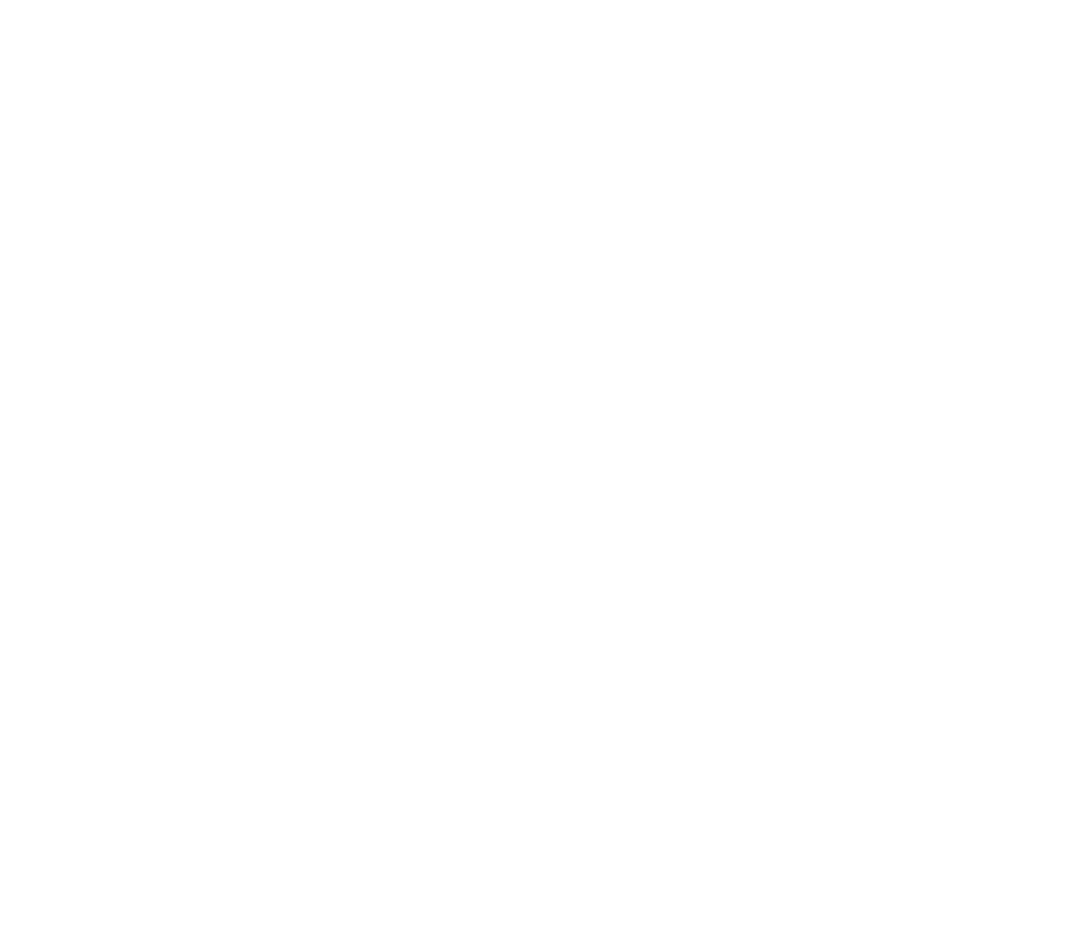
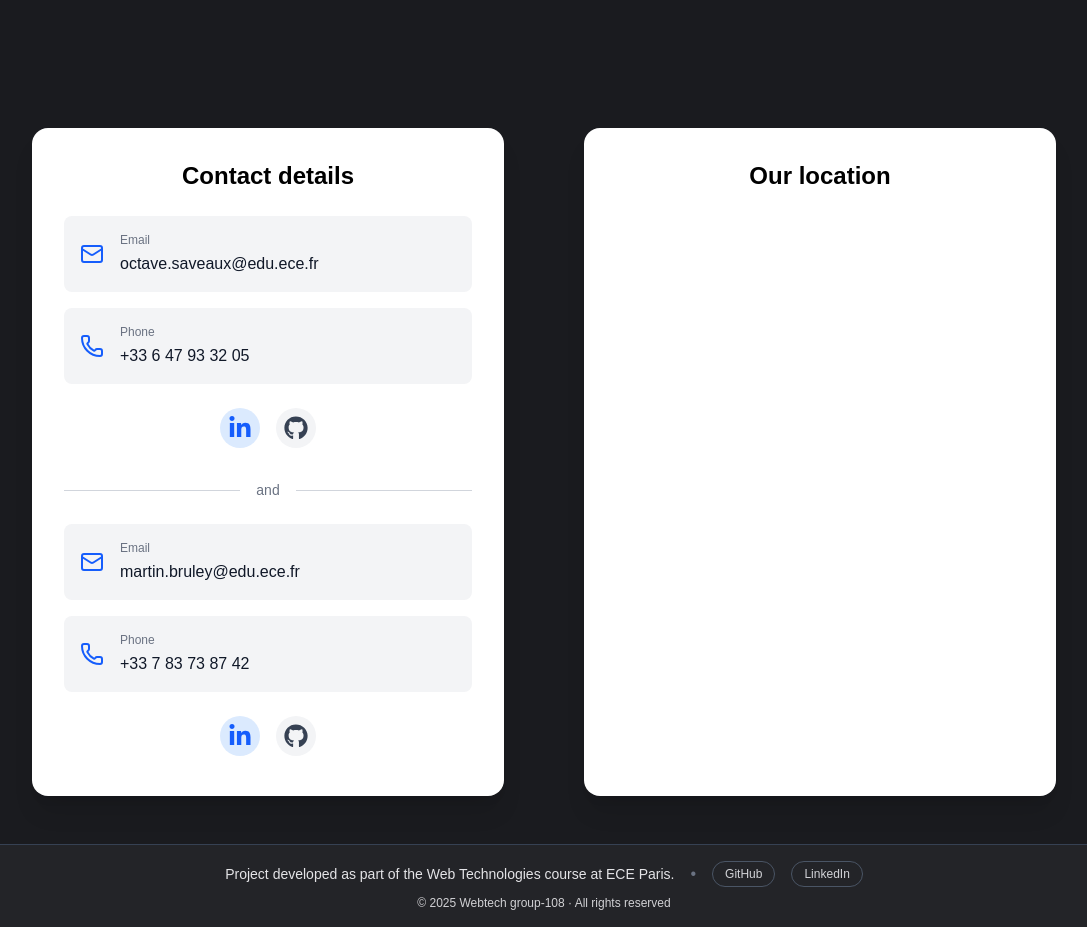
Before and after one commit to Octaveeee/webtech-108, a Next.js app: page /contacts in a window 1280 px wide. Shown: the part 1320-2247 px from the top of the page, without its empty margins (96-1183 px from the left). Before the commit the page ends 800 px from the top, so only its background shows below. Built offline with nearby package versions, Linux system fonts and the light colour scheme.

Commit message:
feat: add contact details with social links

```diff
--- a/package.json
+++ b/package.json
@@ -17,6 +17,7 @@
     "next": "15.5.4",
     "react": "19.1.0",
     "react-dom": "19.1.0",
+    "react-icons": "^5.5.0",
     "three": "^0.180.0"
   },
   "devDependencies": {
--- a/src/app/contacts/page.js
+++ b/src/app/contacts/page.js
@@ -1,15 +1,21 @@
 import Navbar from '@/components/navbar'
 import Footer from '@/components/footer'
+import { Mail, Phone, MapPin } from 'lucide-react'
+import { FaLinkedinIn, FaGithub } from 'react-icons/fa'
+
 
 export default function Contacts() {
+
+
+
   return (
     <div className="min-h-screen flex flex-col bg-[#1a1b1f] text-white">
       <Navbar />
 
 
-      <main className="container py-8 pt-22 flex-1">
-        <div className="flex flex-1 items-center justify-center px-6 py-16">
-          <div className="max-w-5xl w-full grid grid-cols-1 md:grid-cols-2 gap-12">
+      <main className="container py-4 pt-20 flex-1">
+        <div className="flex flex-1 items-center justify-center px-6 py-8">
+          <div className="max-w-5xl w-full grid grid-cols-2 grid-rows-3 gap-x-20 gap-y-0">
 
             {/* textes*/}
             <div className="flex flex-col justify-center">
@@ -45,6 +51,116 @@ export default function Contacts() {
               </form>
             </div>
 
+
+            {/* séparateur*/}
+            <div className="col-span-2 flex items-center justify-center gap-6">
+              <div className="flex-1 h-px bg-gray-600"></div>
+              <h1 className="text-3xl">or</h1>
+              <div className="flex-1 h-px bg-gray-600"></div>
+            </div>
+
+
+
+            {/* infos*/}
+            <div className="bg-white dark:bg-[#24252a] text-black dark:text-white rounded-2xl p-8 shadow-xl">
+              <h3 className="text-2xl font-bold mb-6 text-center">
+                Contact details
+              </h3>
+
+
+              {/* Octave SAVEAUX*/}
+              <div className="space-y-4">
+                <a href="mailto:octave.saveaux@edu.ece.fr" className="flex items-center gap-4 p-4 bg-gray-100 dark:bg-gray-800 rounded-lg hover:bg-gray-200 dark:hover:bg-gray-700 transition">
+                  <Mail size={24} className="text-blue-600 dark:text-blue-400" />
+                  <div>
+                    <p className="text-xs text-gray-500 dark:text-gray-400 mb-1">Email</p>
+                    <p className="text-gray-900 dark:text-white">octave.saveaux@edu.ece.fr</p>
+                  </div>
+                </a>
+
+                <a href="tel:+33647933205" className="flex items-center gap-4 p-4 bg-gray-100 dark:bg-gray-800 rounded-lg hover:bg-gray-200 dark:hover:bg-gray-700 transition">
+                  <Phone size={24} className="text-blue-600 dark:text-blue-400" />
+                  <div>
+                    <p className="text-xs text-gray-500 dark:text-gray-400 mb-1">Phone</p>
+                    <p className="text-gray-900 dark:text-white">+33 6 47 93 32 05</p>
+                  </div>
+                </a>
+
+                <div className="flex items-center justify-center gap-4 py-2">
+                  <a
+                    href="https://www.linkedin.com/in/octave-saveaux" target="_blank" rel="noopener noreferrer"
+                    className="p-2 rounded-full bg-blue-100 dark:bg-blue-900/30 text-blue-600 dark:text-blue-400 hover:bg-blue-200 dark:hover:bg-blue-900/50 transition"
+                  >
+                    <FaLinkedinIn size={24} />
+                  </a>
+
+                  <a
+                    href="https://github.com/Octaveeee" target="_blank" rel="noopener noreferrer"
+                    className="p-2 rounded-full bg-gray-100 dark:bg-gray-800 text-gray-700 dark:text-gray-300 hover:bg-gray-200 dark:hover:bg-gray-700 transition"
+                  >
+                    <FaGithub size={24} />
+                  </a>
+                </div>
+
+
+                {/* séparateur*/}
+                <div className="flex items-center justify-center gap-4 py-2">
+                  <div className="flex-1 h-px bg-gray-300 dark:bg-gray-600"></div>
+                  <span className="text-gray-500 dark:text-gray-400 text-sm">and</span>
+                  <div className="flex-1 h-px bg-gray-300 dark:bg-gray-600"></div>
+                </div>
+
+
+
+                {/* Martin BRULEY*/}
+                <a href="mailto:martin.bruley@edu.ece.fr" className="flex items-center gap-4 p-4 bg-gray-100 dark:bg-gray-800 rounded-lg hover:bg-gray-200 dark:hover:bg-gray-700 transition">
+                  <Mail size={24} className="text-blue-600 dark:text-blue-400" />
+                  <div>
+                    <p className="text-xs text-gray-500 dark:text-gray-400 mb-1">Email</p>
+                    <p className="text-gray-900 dark:text-white">martin.bruley@edu.ece.fr</p>
+                  </div>
+                </a>
+
+                <a href="tel:+33783738742" className="flex items-center gap-4 p-4 bg-gray-100 dark:bg-gray-800 rounded-lg hover:bg-gray-200 dark:hover:bg-gray-700 transition">
+                  <Phone size={24} className="text-blue-600 dark:text-blue-400" />
+                  <div>
+                    <p className="text-xs text-gray-500 dark:text-gray-400 mb-1">Phone</p>
+                    <p className="text-gray-900 dark:text-white">+33 7 83 73 87 42</p>
+                  </div>
+                </a>
+
+                <div className="flex items-center justify-center gap-4 py-2">
+                  <a
+                    href="https://www.linkedin.com/in/martin-bruley-b8312b2ba/" target="_blank" rel="noopener noreferrer"
+                    className="p-2 rounded-full bg-blue-100 dark:bg-blue-900/30 text-blue-600 dark:text-blue-400 hover:bg-blue-200 dark:hover:bg-blue-900/50 transition"
+                  >
+                    <FaLinkedinIn size={24} />
+                  </a>
+
+                  <a
+                    href="https://github.com/Martin-brl" target="_blank" rel="noopener noreferrer"
+                    className="p-2 rounded-full bg-gray-100 dark:bg-gray-800 text-gray-700 dark:text-gray-300 hover:bg-gray-200 dark:hover:bg-gray-700 transition"
+                  >
+                    <FaGithub size={24} />
+                  </a>
+                </div>
+              </div>
+
+            </div>
+
+
+
+            {/* map*/}
+            <div className="bg-white dark:bg-[#24252a] text-black dark:text-white rounded-2xl p-8 shadow-xl">
+              <h3 className="text-2xl font-bold mb-6 text-center">
+                Our location
+              </h3>
+
+
+
+            </div>
+
+
           </div>
         </div>
       </main>
```
Also changed, not shown: 1 other file (tests, documents, lock files or other folders).
